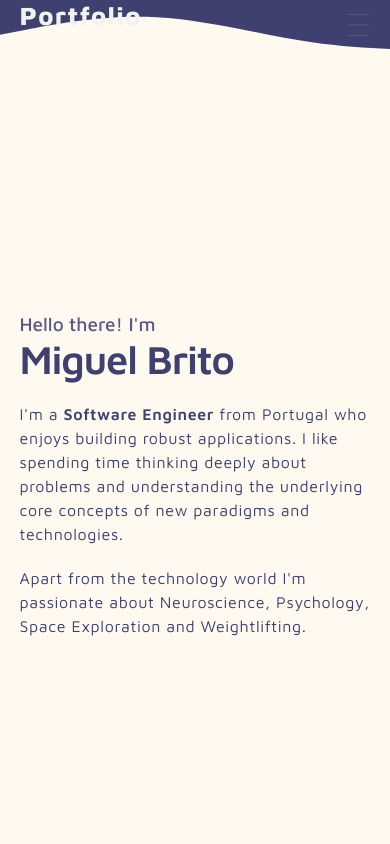
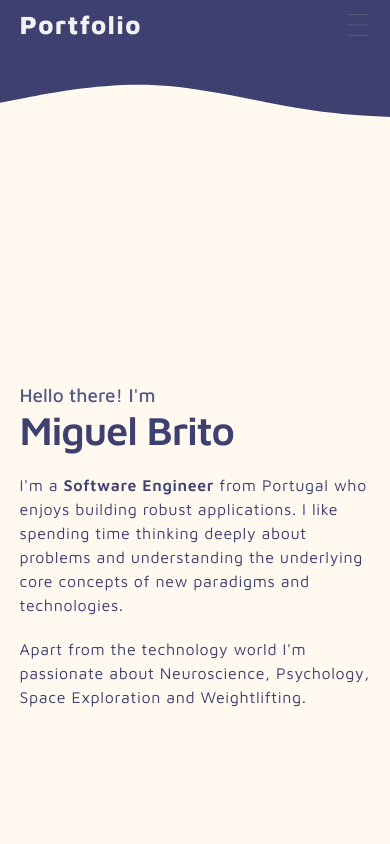
Before and after one commit to miguelfbrito/portfolio, a Gatsby site in the folder portfolio/: page / in a window 390 px wide. Shown: the top 844 px of the page. Built offline with nearby package versions, Linux system fonts and the light colour scheme; Gatsby itself is replaced by a stand-in of ours.

Commit message:
Fix wave on mobile and section changes

```diff
--- a/portfolio/src/components/common/Section/index.jsx
+++ b/portfolio/src/components/common/Section/index.jsx
@@ -2,13 +2,20 @@ import React, { Fragment } from "react"
 import { Arrow } from "../Arrow"
 import { Container, ArrowWrapper, ChildrenWrapper } from "./styles"
 
-export const Section = ({ id, link, children, color, arrowColor }) => {
+export const Section = ({
+  id,
+  link,
+  children,
+  color,
+  arrowColor,
+  minHeight,
+}) => {
   console.log(children)
 
   return (
     <Fragment>
-      <Container key={Math.floor(Math.random() * 10000)} id={id} color={color}>
-        <ChildrenWrapper>{children}</ChildrenWrapper>
+      <Container key={id} id={id} color={color} minHeight={minHeight}>
+        <ChildrenWrapper minHeight={minHeight}>{children}</ChildrenWrapper>
         {link && (
           <ArrowWrapper>
             <Arrow link={link} arrowColor={arrowColor} />
--- a/portfolio/src/components/common/Section/styles.js
+++ b/portfolio/src/components/common/Section/styles.js
@@ -2,7 +2,7 @@ import styled from "styled-components"
 
 export const Container = styled.section`
   position: relative;
-  min-height: 100vh;
+  /* min-height: 100vh; */
 
   margin-left: -15vw;
   padding-left: 15vw;
@@ -26,7 +26,7 @@ export const Container = styled.section`
 export const ChildrenWrapper = styled.div`
   display: flex;
   align-items: center;
-  min-height: 100vh;
+  min-height: ${props => props.minHeight || "100vh"};
 `
 
 export const ArrowWrapper = styled.div`
--- a/portfolio/src/components/landing/Header/Navbar/index.jsx
+++ b/portfolio/src/components/landing/Header/Navbar/index.jsx
@@ -1,11 +1,22 @@
 import React from "react"
 
 import { NavbarLinks } from "../NavbarLinks"
-import { Wrapper } from "./styles"
+import { Wrapper, Wave } from "./styles"
+
+import header from "../../../../assets/images/header-vector.svg"
 
 export const Navbar = () => (
-  <Wrapper>
-    <h1>Portfolio</h1>
-    <NavbarLinks />
-  </Wrapper>
+  <div>
+    <Wrapper>
+      <h1>Portfolio</h1>
+      <NavbarLinks />
+    </Wrapper>
+
+    <Wave
+      src={header}
+      style={{}}
+      className="headerImage"
+      alt="Thinking developer"
+    />
+  </div>
 )
--- a/portfolio/src/components/landing/Header/Navbar/styles.js
+++ b/portfolio/src/components/landing/Header/Navbar/styles.js
@@ -1,15 +1,25 @@
 import styled from "styled-components"
 import { color } from "../../../common/constants"
 
+import header_image from "../../../../assets/images/header-vector.svg"
+
 export const Wrapper = styled.div`
+  margin-left: -15vw;
+  padding-left: 15vw;
+  padding-right: 15vw;
+  margin-right: -15vw;
+
+  background-color: ${color.primary};
+  min-height: 5vh;
   display: flex;
   justify-content: space-between;
-  padding-top: 15px;
+  padding-top: 25px;
 
   animation: fadeInPlace 0.75s;
 
-  @media screen and (max-width: 700px) {
-    padding-top: 0;
+  h1,
+  ul {
+    line-height: 3rem;
   }
 
   h1 {
@@ -39,4 +49,44 @@ export const Wrapper = styled.div`
     margin-right: 0 !important;
     padding-right: 0;
   }
+
+  &::after {
+    content: "";
+    display: block;
+    position: absolute;
+    margin-top: calc(5vh + 25px);
+    /* margin-left: -15vw; */
+    width: 50vw;
+    height: auto;
+    background-image: url(${header_image});
+  }
+
+  @media screen and (max-width: 700px) {
+    padding-top: 0;
+  }
+
+  @media only screen and (max-width: 1000px) {
+    margin-left: -5vw;
+    padding-left: 5vw;
+    padding-right: 5vw;
+    margin-right: -5vw;
+  }
 `
+export const Wave = styled.img`
+  /* position: absolute;
+    display: block;
+    z-index: -1;
+    width: 100%;
+    left: 0; */
+  /* transform: scale(-1, 1); */
+  margin-left: -15vw;
+  margin-right: -15vw;
+  width: 100vw;
+  position: relative;
+  pointer-events: none;
+
+  @media only screen and (max-width: 1000px) {
+    margin-left: -5vw;
+    margin-right: -5vw;
+  }
+`
--- a/portfolio/src/components/landing/Introduction/index.jsx
+++ b/portfolio/src/components/landing/Introduction/index.jsx
@@ -8,7 +8,7 @@ import programming from "../../../assets/images/undraw_programming.svg"
 
 export const Introduction = () => {
   return (
-    <Section id="introduction" link="#education">
+    <Section id="introduction" link="#education" minHeight="95vh">
       <Wrapper>
         <InnerWrapper>
           <Content>
--- a/portfolio/src/pages/index.js
+++ b/portfolio/src/pages/index.js
@@ -25,18 +25,6 @@ export default () => {
       </Helmet>
       <GlobalStyle />
 
-      <img
-        src={headerImage}
-        style={{
-          position: "absolute",
-          display: "block",
-          zIndex: "-1",
-          width: "100%",
-          left: 0,
-        }}
-        className="headerImage"
-        alt="Thinking developer"
-      />
       <Container>
         <Navbar />
         <Introduction />
```
